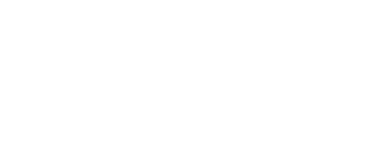
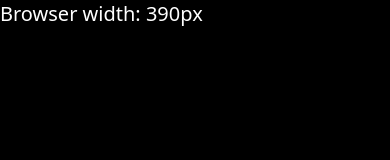
Before and after one commit to DiogoAMFerreira/tailwind-course, a website: page 11-breakpoints/index.html in a window 390 px wide. Drawn offline with nearby package versions, Linux system fonts and the light colour scheme.

Commit message:
18 - Breakpoints

```diff
--- a/11-breakpoints/index.html
+++ b/11-breakpoints/index.html
@@ -8,7 +8,20 @@
     <title>Breakpoints & Media Queries</title>
   </head>
   <!-- Tailwind is mobile-first -->
-  <body></body>
+  <body
+    class="bg-black sm:bg-green-800 md:bg-blue-800 lg:bg-yellow-800 xl:bg-purple-800 2xl:bg-red-800"
+  >
+    <h1 class="text-white text-xl md:text-3xl xl:text-5xl"></h1>
+
+    <script>
+      function showBrowserWitdth() {
+        const width = window.innerWidth;
+        document.querySelector("h1").innerText = `Browser width: ${width}px`;
+      }
+      window.onload = showBrowserWitdth;
+      window.onresize = showBrowserWitdth;
+    </script>
+  </body>
 </html>
 
 <!-- Breakpoint Classes
```
